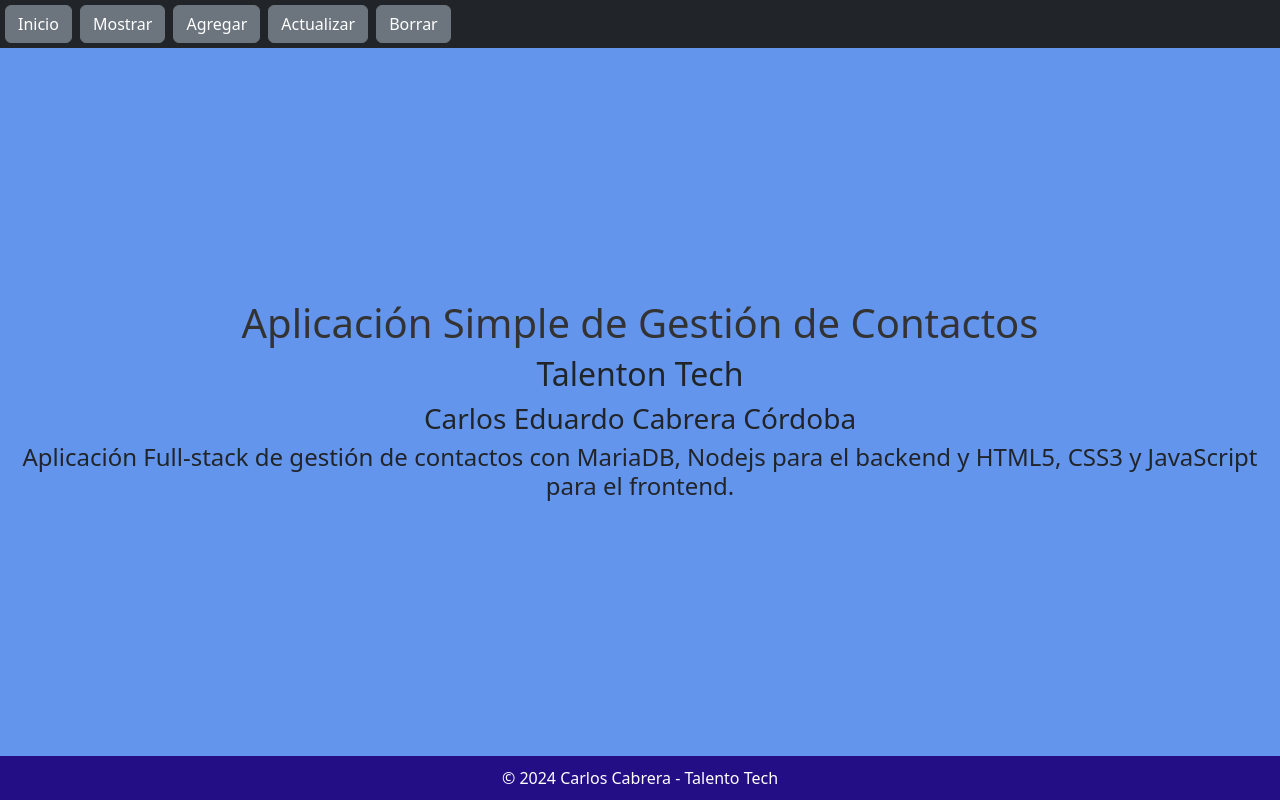
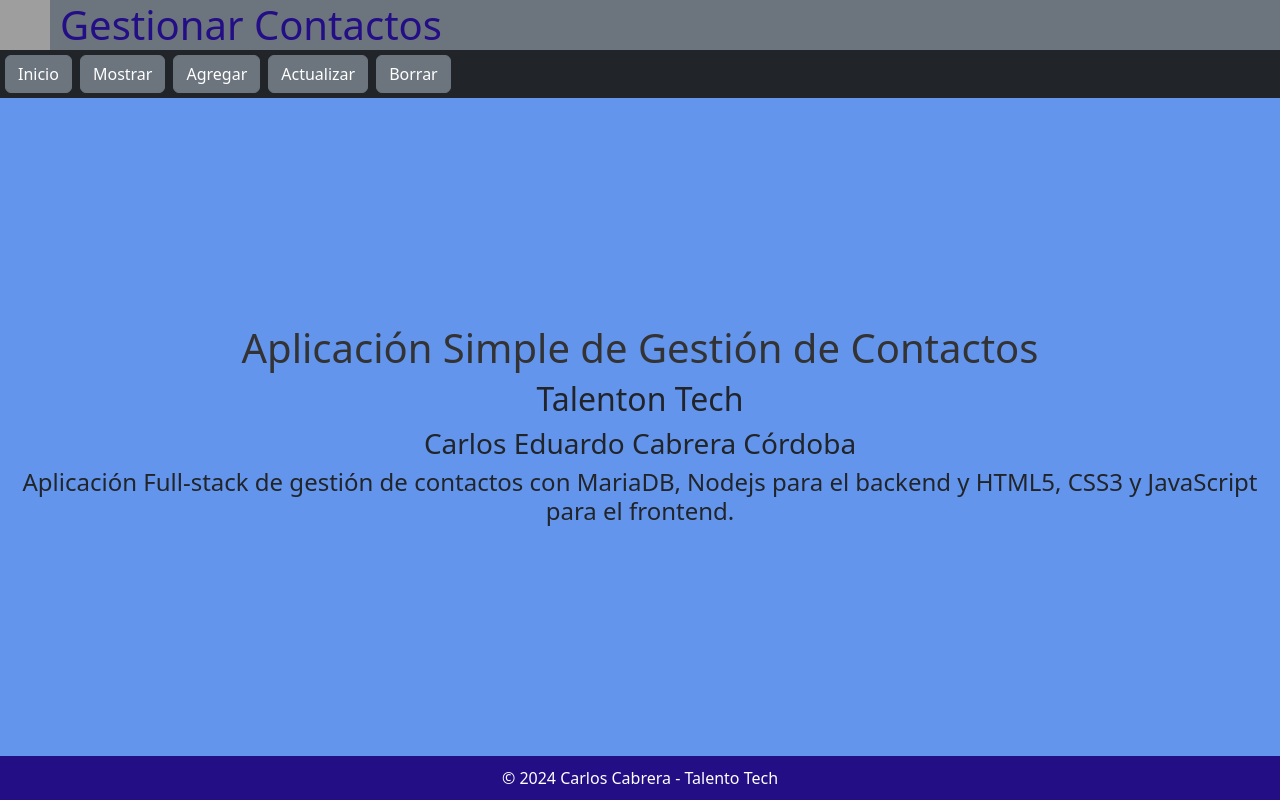
Before and after one commit to cecabrerac/gestion-contactos, a plain HTML site: page frontend/index.html in a window 1280 px wide. Drawn offline with nearby package versions, Linux system fonts and the light colour scheme; grey boxes are pictures that could not be loaded; a web font is replaced by a local one.

Commit message:
add title again

```diff
--- a/frontend/index.html
+++ b/frontend/index.html
@@ -23,17 +23,22 @@
 
     <body>
         <div class="container-ppal">
+            <div class="title">
+                <img src="https://elfrente.com.co/content/images/size/w1304/format/webp/2024/08/TALENTO-TECH-EDUCACIO-TECNOLOGIA.png"
+                    alt="logo Talento Tech" width="50" height="50"">
+                <h1>Gestionar Contactos</h1>
+            </div>
             <nav class=" navbar navbar-expand-lg navbar-dark bg-dark gap-2">
                 <button for="" onclick="uploadHtml('inicio')" class="btn btn-secondary">Inicio</button>
                 <button for="" onclick="uploadHtml('mostrar')" class="btn btn-secondary">Mostrar</button>
                 <button for="" onclick="uploadHtml('agregar')" class="btn btn-secondary">Agregar</button>
                 <button for="" onclick="uploadHtml('actualizar')" class="btn btn-secondary">Actualizar</button>
                 <button for="" onclick="uploadHtml('borrar')" class="btn btn-secondary">Borrar</button>
-            </nav>
-            <div class="contenido" id="contenido"></div>
-            <div class="footer">&copy; 2024 Carlos Cabrera - Talento Tech</div>
-            <script>uploadHtml('inicio')</script>
-        </div>
+                </nav>
+                <div class="contenido" id="contenido"></div>
+                <div class="footer">&copy; 2024 Carlos Cabrera - Talento Tech</div>
+                <script>uploadHtml('inicio')</script>
+            </div>
     </body>
 
 </html>
```
